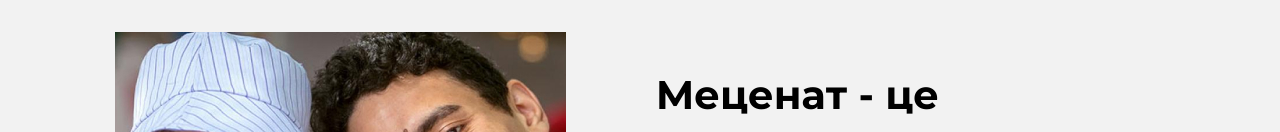
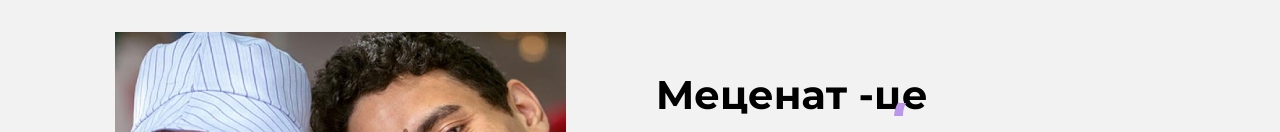
Before and after one commit to MecenatOrg/frontend, a React (Create React App) app: page / in a window 1280 px wide. Shown: the part 668-800 px from the top of the page. Built offline with nearby package versions, Linux system fonts and the light colour scheme.

Commit message:
Added Shape Icon For Letter C

```diff
--- a/src/app/pages/HomePage/About/component.tsx
+++ b/src/app/pages/HomePage/About/component.tsx
@@ -4,7 +4,7 @@ import { H2, Text } from 'shared/Typography';
 import { AboutImg } from 'shared/images';
 import { Button } from 'shared/components';
 import { ButtonVariant } from 'shared/components/Button/component';
-import { ProjectsVerified } from 'shared/icons';
+import { ProjectsVerifiedIcon, OverlayShapeCIcon } from 'shared/icons';
 
 import { AboutWrapper, AboutImgWrapper, AboutTextWrapper, ProjectsVerifiedWrapper } from './styles';
 
@@ -13,12 +13,16 @@ const About: React.FC = () => (
     <AboutImgWrapper>
       <img src={AboutImg} alt="" />
       <ProjectsVerifiedWrapper>
-        <ProjectsVerified />
+        <ProjectsVerifiedIcon />
       </ProjectsVerifiedWrapper>
     </AboutImgWrapper>
     <AboutTextWrapper>
       <H2>
-        Mеценат - <span>це</span> допомога
+        Mеценат -
+        <span>
+          це <OverlayShapeCIcon />
+        </span>
+        допомога
       </H2>
       <Text>
         Lorem ipsum dolor sit amet, consectetur adipiscing elit, sed do eiusmod tempor incididunt ut labore et dolore
--- a/src/app/pages/HomePage/About/styles.ts
+++ b/src/app/pages/HomePage/About/styles.ts
@@ -12,6 +12,7 @@ const rotate = keyframes`
 `;
 
 export const AboutWrapper = styled.div`
+  position: relative;
   display: flex;
   align-items: flex-start;
   padding: 60px 0 100px;
@@ -67,10 +68,10 @@ export const AboutTextWrapper = styled.div`
     width: 100%;
     span {
       position: relative;
-      &::after {
-        content: '';
-        width: 12px;
-        height: 13px;
+      svg {
+        position: absolute;
+        bottom: 3px;
+        left: 20px;
       }
     }
   }
--- /dev/null
+++ b/src/shared/icons/OverlayShapeC.tsx
@@ -0,0 +1,14 @@
+import React from 'react';
+
+const OverlayShapeCIcon: React.FC = () => (
+  <svg width="12" height="13" viewBox="0 0 12 13" fill="none" xmlns="http://www.w3.org/2000/svg">
+    <path
+      fillRule="evenodd"
+      clipRule="evenodd"
+      d="M3.87067 0C3.87067 0 2.50767 2.03222 1.46098 5.54761C0.414294 9.06301 0 13 0 13H9.03802C9.03802 13 8.91258 9.66706 9.63418 6.5C10.3558 3.33294 12 0 12 0H3.87067Z"
+      fill="#BC96EB"
+    />
+  </svg>
+);
+
+export default OverlayShapeCIcon;
--- a/src/shared/icons/ProjectsVerified.tsx
+++ b/src/shared/icons/ProjectsVerified.tsx
@@ -1,6 +1,6 @@
 import React from 'react';
 
-const ProjectsVerified: React.FC = () => (
+const ProjectsVerifiedIcon: React.FC = () => (
   <svg width="217" height="217" viewBox="0 0 217 217" fill="none" xmlns="http://www.w3.org/2000/svg">
     <path
       fillRule="evenodd"
@@ -23,4 +23,4 @@ const ProjectsVerified: React.FC = () => (
   </svg>
 );
 
-export default ProjectsVerified;
+export default ProjectsVerifiedIcon;
--- a/src/shared/icons/index.ts
+++ b/src/shared/icons/index.ts
@@ -2,11 +2,12 @@ import ArrowIcon from './Arrow';
 import BigBoxIcon from './BigBox';
 import BoxIcon from './Box';
 import CloseIcon from './Close';
+import OverlayShapeCIcon from './OverlayShapeC';
 import FacebookIcon from './Facebook';
 import LinkedinIcon from './Linkedin';
 import LogoBlackIcon from './LogoBlack';
 import LogoWhiteIcon from './LogoWhite';
-import ProjectsVerified from './ProjectsVerified';
+import ProjectsVerifiedIcon from './ProjectsVerified';
 import SearchIcon from './Search';
 import TwitterIcon from './Twitter';
 
@@ -15,11 +16,12 @@ export {
   BigBoxIcon,
   BoxIcon,
   CloseIcon,
+  OverlayShapeCIcon,
   FacebookIcon,
   LinkedinIcon,
   LogoBlackIcon,
   LogoWhiteIcon,
-  ProjectsVerified,
+  ProjectsVerifiedIcon,
   SearchIcon,
   TwitterIcon,
 };
```
